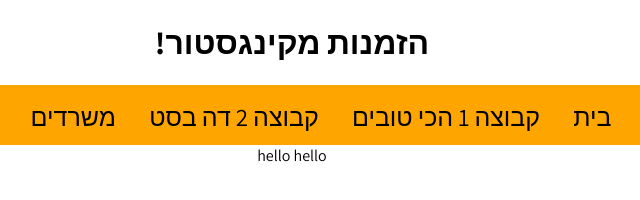
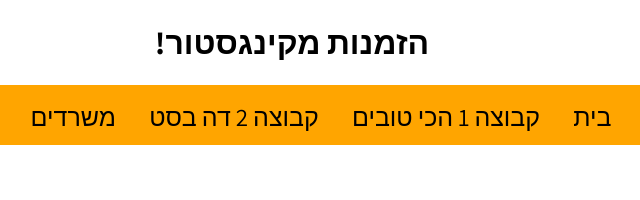
Before and after one commit to Yovel-sys/home, a plain HTML site: page index.html in a window 1280 px wide. Shown: the full height of the page, 348-988 px from the left. Drawn offline with Linux system fonts and the light colour scheme.

Commit message:
delete hello

```diff
--- a/index.html
+++ b/index.html
@@ -50,9 +50,7 @@
             <li>מטבח</li>
         </ul>
     </nav>
-<div>
-hello hello
-</div>
+
 </body>
 
 <script>
```
